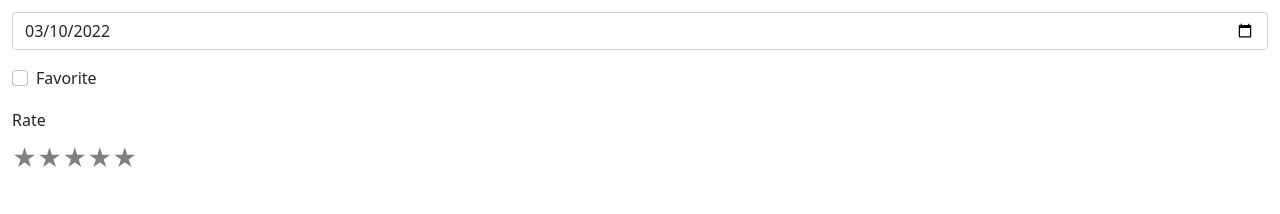
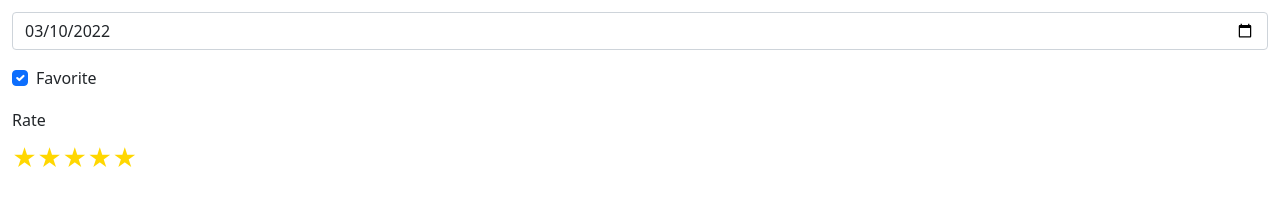
Before and after one commit to ManuelPepe129/biglab1-csms, a React (Create React App) app in the folder biglab1/: page /edit/1 in a window 1280 px wide. Shown: the part 186-400 px from the top of the page. Built offline with nearby package versions, Linux system fonts and the light colour scheme.

Commit message:
fix update form

```diff
--- a/biglab1/src/FilmForm.js
+++ b/biglab1/src/FilmForm.js
@@ -11,7 +11,7 @@ function FilmForm(props) {
     const [title, setTitle] = useState(filmToEdit ? filmToEdit.title : '');
     const [date, setDate] = useState(filmToEdit ? filmToEdit.date : dayjs());
     const [favorite, setFavorite] = useState(filmToEdit ? filmToEdit.isFavourite : false);
-    const [rate, setRate] = useState(filmToEdit ? filmToEdit.rate : 0);
+    const [rate, setRate] = useState(filmToEdit ? filmToEdit.rating : 0);
     const [errorMsg, setErrorMsg] = useState('');
 
 
@@ -61,7 +61,7 @@ function FilmForm(props) {
                 </Form.Group>
 
                 <Form.Group className="mb-3" controlId="formBasicCheckbox">
-                    <Form.Check inline type="checkbox" label="Favorite" onChange={(event) => setFavorite(event.target.value)} />
+                    <Form.Check inline type="checkbox" label="Favorite" onChange={(event) => setFavorite(event.target.value)} defaultChecked={favorite} />
 
                 </Form.Group>
                 <Form.Group className="mb-3">
```
